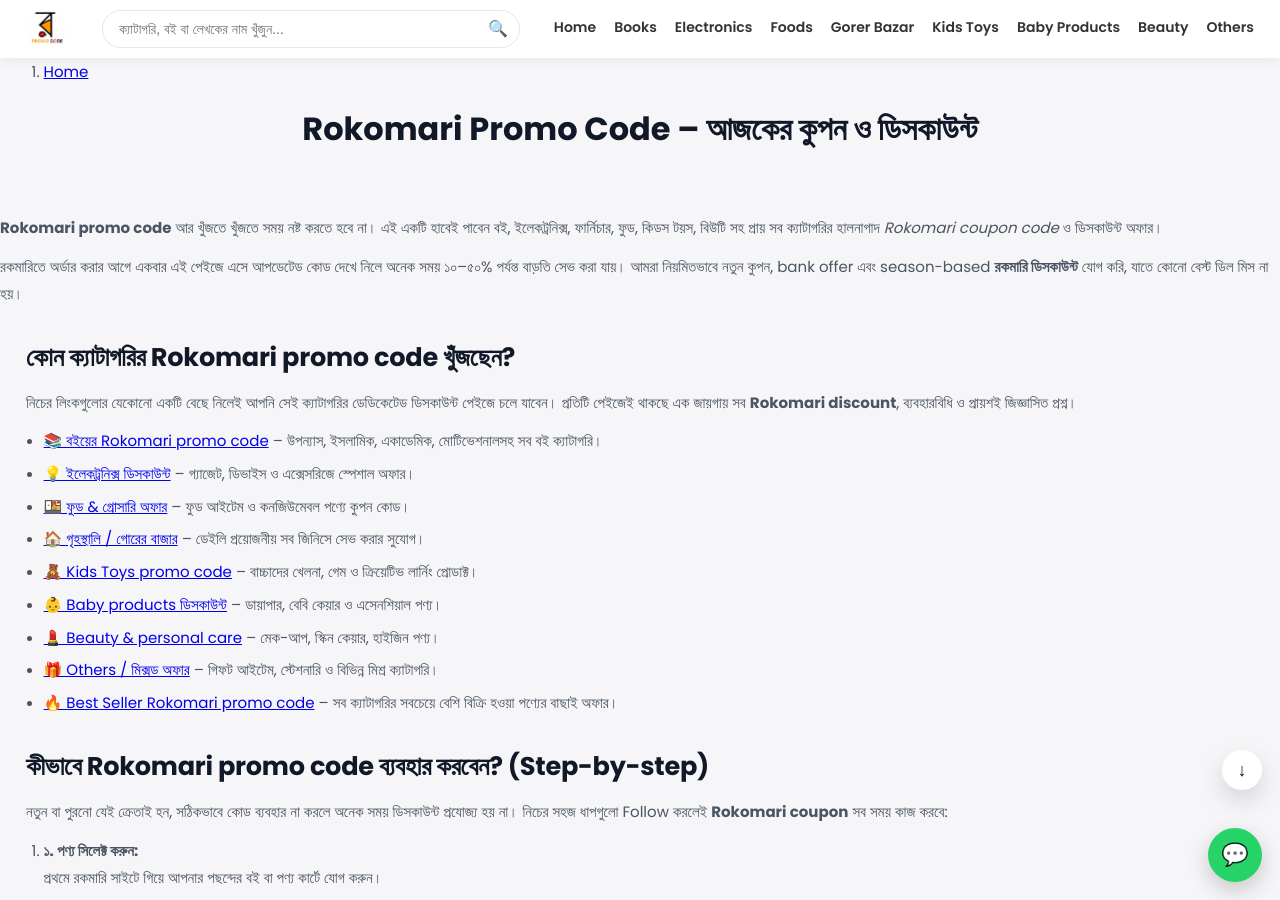
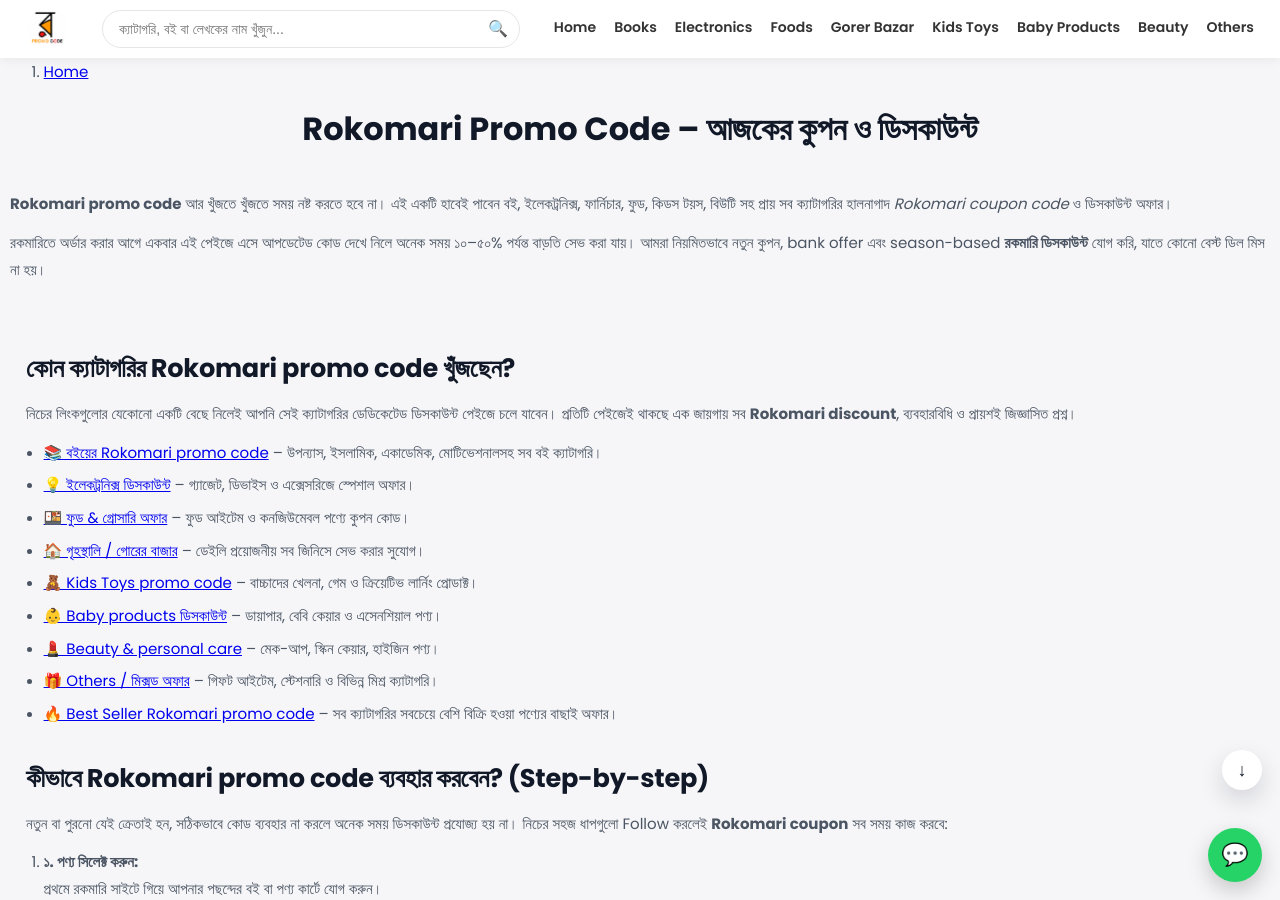
Before and after one commit to RokomariPromoCode/rokomaripromocode.github.io, a Jekyll site: the page built from index.md, in a window 1280 px wide and 900 px high. Built offline with Jekyll 4.4.1, drawn with Linux system fonts in a browser that asks for light colours.

Commit message:
Add files via upload

```diff
--- a/index.md
+++ b/index.md
@@ -16,7 +16,7 @@
 
 <h1 class="page-title">Rokomari Promo Code – আজকের কুপন ও ডিসকাউন্ট</h1>
 
-<section class="container home-intro" style="padding:24px 0;"></section>
+<section class="container home-intro" style="padding:24px 0;">
   <p>
     <strong>Rokomari promo code</strong> আর খুঁজতে খুঁজতে সময় নষ্ট করতে হবে না। এই একটি হাবেই পাবেন
     বই, ইলেকট্রনিক্স, ফার্নিচার, ফুড, কিডস টয়স, বিউটি সহ প্রায় সব ক্যাটাগরির হালনাগাদ
@@ -27,6 +27,7 @@
     বাড়তি সেভ করা যায়। আমরা নিয়মিতভাবে নতুন কুপন, bank offer এবং season-based
     <strong>রকমারি ডিসকাউন্ট</strong> যোগ করি, যাতে কোনো বেস্ট ডিল মিস না হয়।
   </p>
+</section>
 
 <div id="home-cards-anchor"></div>
 
@@ -56,7 +57,7 @@
     নতুন বা পুরনো যেই ক্রেতাই হন, সঠিকভাবে কোড ব্যবহার না করলে অনেক সময় ডিসকাউন্ট প্রযোজ্য হয় না।
     নিচের সহজ ধাপগুলো Follow করলেই <strong>Rokomari coupon</strong> সব সময় কাজ করবে:
   </p>
-  <ol>
+  <ol class="ordered-list">
     <li>
       <strong>১. পণ্য সিলেক্ট করুন:</strong>
       <br>প্রথমে রকমারি সাইটে গিয়ে আপনার পছন্দের বই বা পণ্য কার্টে যোগ করুন।
```
Also changed, not shown: baby-products.md (+2 -2 lines), beauty.md (+2 -1 lines).
